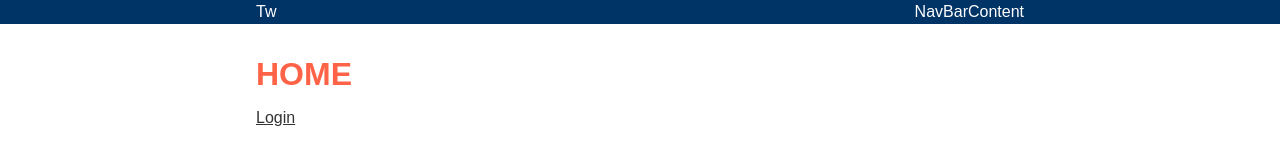
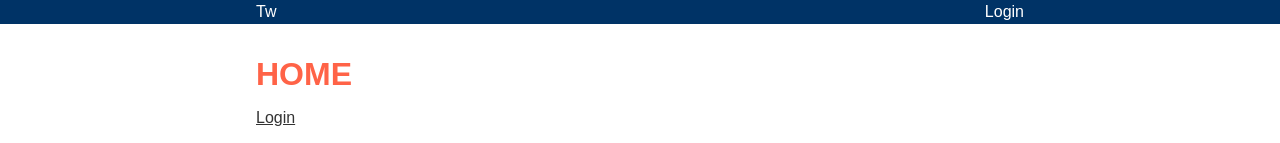
Before and after one commit to ginpei/tw2021, a Next.js app: page / in a window 1280 px wide. Shown: the top 143 px of the page. Built offline with nearby package versions, Linux system fonts and the light colour scheme.

Commit message:
feat: 🎸 actual nav bar contents

```diff
--- a/src/ui/layouts/basic/BasicLayout.tsx
+++ b/src/ui/layouts/basic/BasicLayout.tsx
@@ -1,6 +1,7 @@
 import { GpBasicLayout } from "../../../gp/components/pages/basicLayout/GpBasicLayout";
 import { homePath } from "../../screens/home/homeMeta";
 import { BasicLayoutFooter } from "./BasicLayoutFooter";
+import { BasicNavBarContent } from "./BasicNavBarContent";
 
 export const BasicLayout: React.FC<{ title: string }> = ({
   children,
@@ -11,18 +12,10 @@ export const BasicLayout: React.FC<{ title: string }> = ({
       appName="Tw"
       FooterContent={<BasicLayoutFooter />}
       homePath={homePath()}
-      NavBarContent={<NavBarContent />}
+      NavBarContent={<BasicNavBarContent />}
       title={title}
     >
       {children}
     </GpBasicLayout>
   );
 };
-
-const NavBarContent: React.FC = () => {
-  return (
-    <div className="NavBarContent">
-      <span>NavBarContent</span>
-    </div>
-  );
-};
--- /dev/null
+++ b/src/ui/layouts/basic/BasicNavBarContent.tsx
@@ -0,0 +1,29 @@
+import styled from "styled-components";
+import { useLoginUser } from "../../../data/LoginUserContext";
+import { ModerateLink } from "../../form/Links";
+import { loginPath } from "../../screens/login/loginMeta";
+import { userHomePath } from "../../screens/userHome/userHomeMeta";
+
+export const BasicNavBarContent: React.FC = () => {
+  const user = useLoginUser();
+
+  return (
+    <Frame>
+      {user.loggedIn ? (
+        <>
+          <ModerateLink href={userHomePath(user.screenName)}>
+            {user.name}
+          </ModerateLink>
+          <ModerateLink href={loginPath()}>Logout</ModerateLink>
+        </>
+      ) : (
+        <ModerateLink href={loginPath()}>Login</ModerateLink>
+      )}
+    </Frame>
+  );
+};
+
+const Frame = styled.div`
+  display: flex;
+  gap: 1rem;
+`;
```
